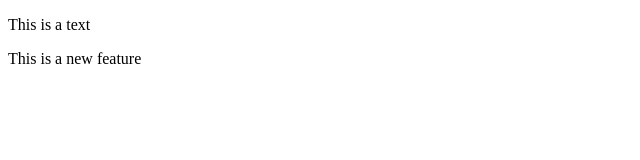
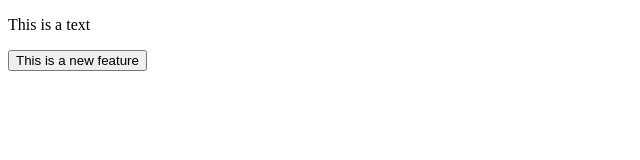
Before and after one commit to aryalusha/localrepo, a plain HTML site: page index.html in a window 1280 px wide. Shown: the whole page, without its empty margins (0-640 px from the left). Drawn offline with Linux system fonts and the light colour scheme.

Commit message:
new button

```diff
--- a/index.html
+++ b/index.html
@@ -7,6 +7,6 @@
 </head>
 <body>
     <p> This is a text </p>
-    This is a new feature
+    <button> This is a new feature </button>
 </body>
 </html>
```
